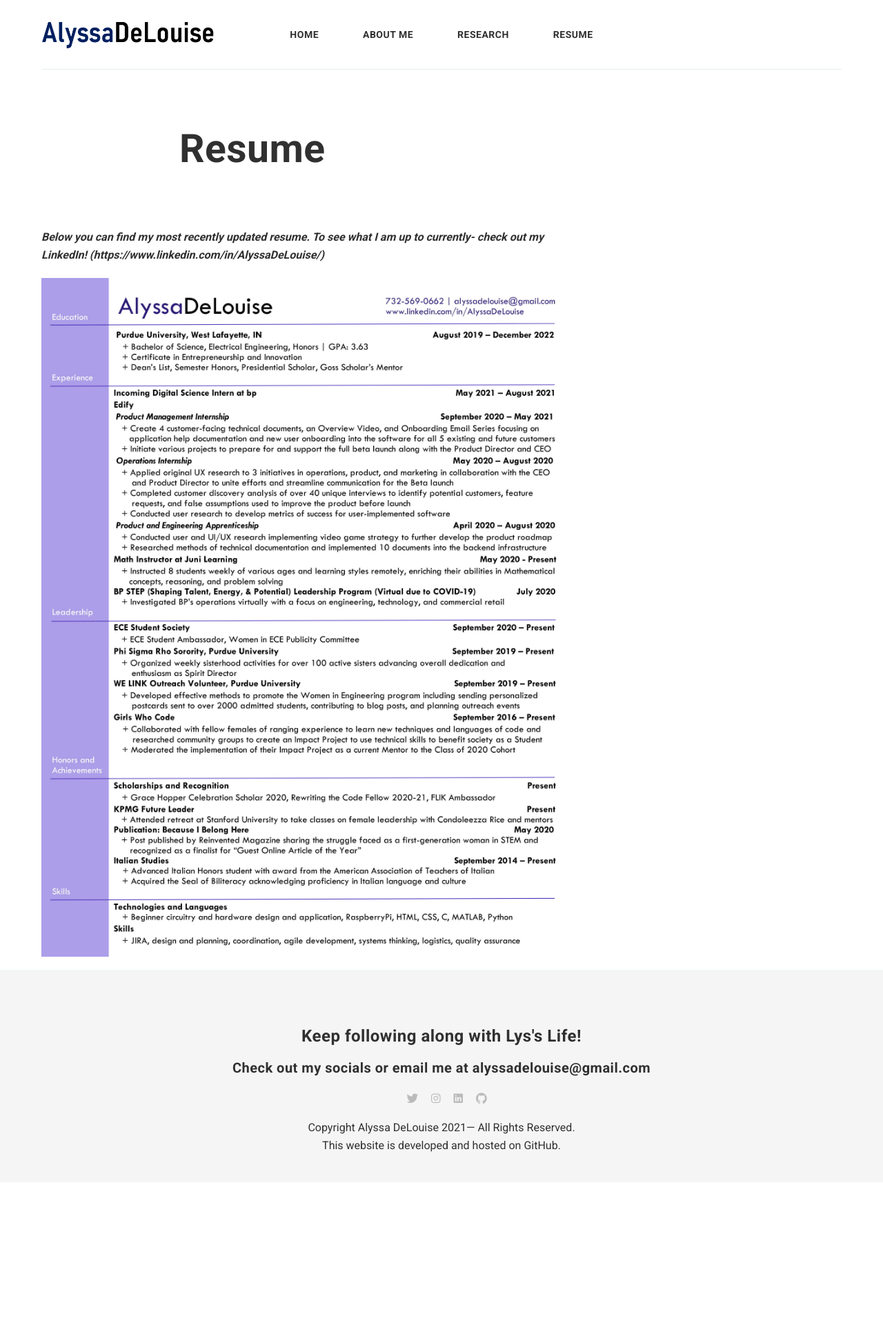
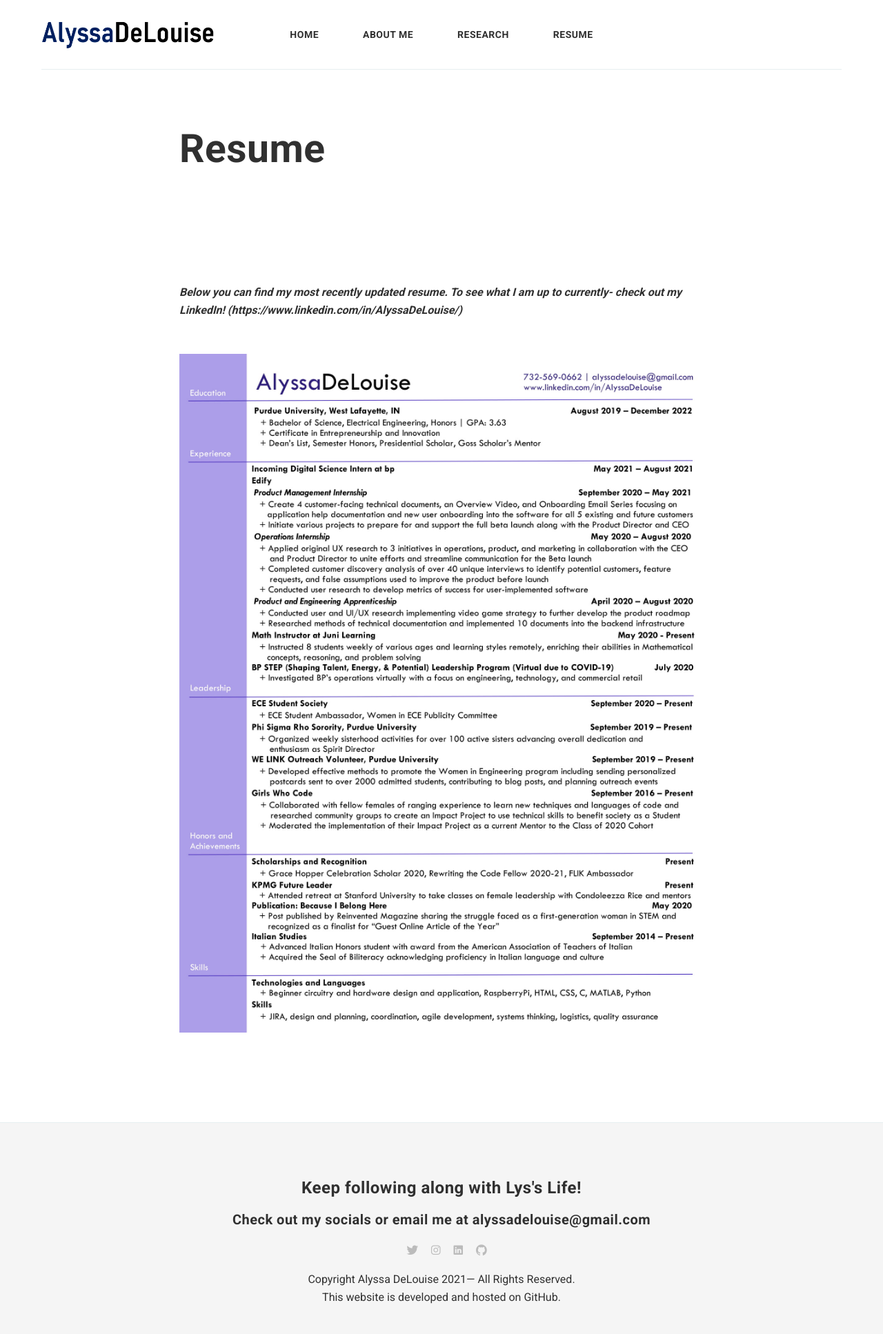
Before and after one commit to alyssadelouise/home, a Jekyll site: the page built from _pages/resume.md, in a window 1280 px wide. Shown: the whole page at 69% size. Built offline with Jekyll 4.4.1, drawn with Linux system fonts in a browser that asks for light colours; nearby versions of some CDN libraries; comment, search, counter and statistics services are not loaded; before the commit the page ends 1714 px from its top, so only the background shows below that.

Commit message:
Update pageresume.html

```diff
--- a/_layouts/pageresume.html
+++ b/_layouts/pageresume.html
@@ -13,7 +13,7 @@ layout: default
 
 	<div class="row">
 		<!-- begin page -->
-		<article class="col col-8 col-t-10 col-m-12">
+		<article class="page col col-8 col-t-10 col-m-12">
 			<div class="page__content">
 				{{ content }}
 			</div>
```
